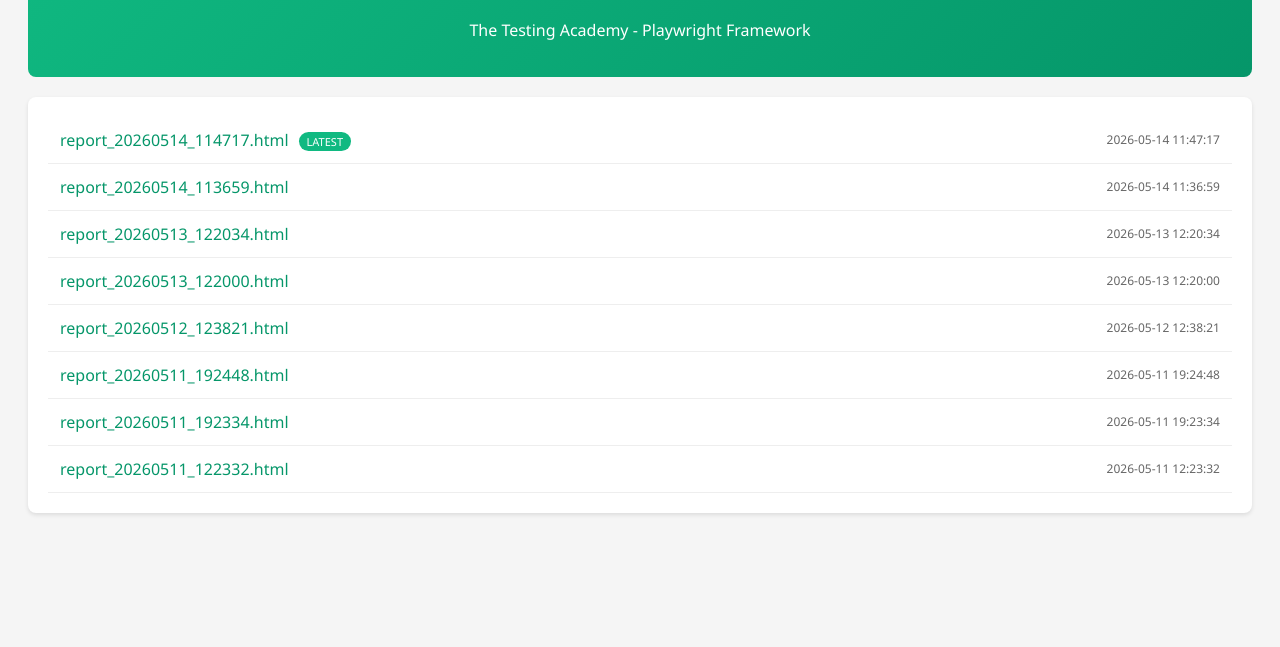
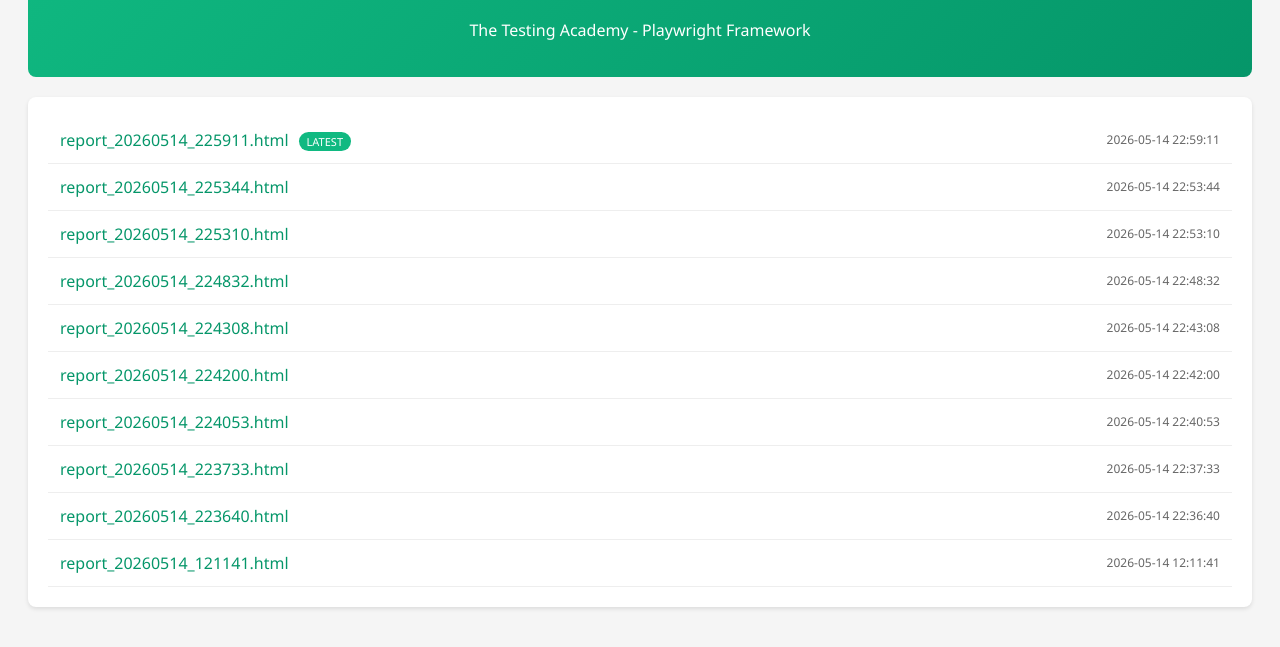
Before and after one commit to KarthikaRavikumar/LearnPlaywright_Fundamentals, a website: page tta-report/history.html in a window 1280 px wide. Shown: the part 115-762 px from the top of the page. Drawn offline with Linux system fonts and the light colour scheme.

Commit message:
Add Task_14_May Project#09 and update README

```diff
--- a/tta-report/history.html
+++ b/tta-report/history.html
@@ -19,36 +19,44 @@
     <div class="header"><h1>📊 TTA Report History</h1><p>The Testing Academy - Playwright Framework</p></div>
     <div class="report-list">
         <div class="report-item">
-                <a href="report_20260514_114717.html" class="report-link">report_20260514_114717.html<span class="latest-badge">LATEST</span></a>
-                <span class="report-date">2026-05-14 11:47:17</span>
+                <a href="report_20260514_225911.html" class="report-link">report_20260514_225911.html<span class="latest-badge">LATEST</span></a>
+                <span class="report-date">2026-05-14 22:59:11</span>
             </div>
 <div class="report-item">
-                <a href="report_20260514_113659.html" class="report-link">report_20260514_113659.html</a>
-                <span class="report-date">2026-05-14 11:36:59</span>
+                <a href="report_20260514_225344.html" class="report-link">report_20260514_225344.html</a>
+                <span class="report-date">2026-05-14 22:53:44</span>
             </div>
 <div class="report-item">
-                <a href="report_20260513_122034.html" class="report-link">report_20260513_122034.html</a>
-                <span class="report-date">2026-05-13 12:20:34</span>
+                <a href="report_20260514_225310.html" class="report-link">report_20260514_225310.html</a>
+                <span class="report-date">2026-05-14 22:53:10</span>
             </div>
 <div class="report-item">
-                <a href="report_20260513_122000.html" class="report-link">report_20260513_122000.html</a>
-                <span class="report-date">2026-05-13 12:20:00</span>
+                <a href="report_20260514_224832.html" class="report-link">report_20260514_224832.html</a>
+                <span class="report-date">2026-05-14 22:48:32</span>
             </div>
 <div class="report-item">
-                <a href="report_20260512_123821.html" class="report-link">report_20260512_123821.html</a>
-                <span class="report-date">2026-05-12 12:38:21</span>
+                <a href="report_20260514_224308.html" class="report-link">report_20260514_224308.html</a>
+                <span class="report-date">2026-05-14 22:43:08</span>
             </div>
 <div class="report-item">
-                <a href="report_20260511_192448.html" class="report-link">report_20260511_192448.html</a>
-                <span class="report-date">2026-05-11 19:24:48</span>
+                <a href="report_20260514_224200.html" class="report-link">report_20260514_224200.html</a>
+                <span class="report-date">2026-05-14 22:42:00</span>
             </div>
 <div class="report-item">
-                <a href="report_20260511_192334.html" class="report-link">report_20260511_192334.html</a>
-                <span class="report-date">2026-05-11 19:23:34</span>
+                <a href="report_20260514_224053.html" class="report-link">report_20260514_224053.html</a>
+                <span class="report-date">2026-05-14 22:40:53</span>
             </div>
 <div class="report-item">
-                <a href="report_20260511_122332.html" class="report-link">report_20260511_122332.html</a>
-                <span class="report-date">2026-05-11 12:23:32</span>
+                <a href="report_20260514_223733.html" class="report-link">report_20260514_223733.html</a>
+                <span class="report-date">2026-05-14 22:37:33</span>
+            </div>
+<div class="report-item">
+                <a href="report_20260514_223640.html" class="report-link">report_20260514_223640.html</a>
+                <span class="report-date">2026-05-14 22:36:40</span>
+            </div>
+<div class="report-item">
+                <a href="report_20260514_121141.html" class="report-link">report_20260514_121141.html</a>
+                <span class="report-date">2026-05-14 12:11:41</span>
             </div>
     </div>
 </body>
```
Also changed, not shown: tests/Tasks/Task_14_May/Project#09.spec.ts (added, +20 -0 lines), tta-report/index.html (+2 -2 lines), README.md.
